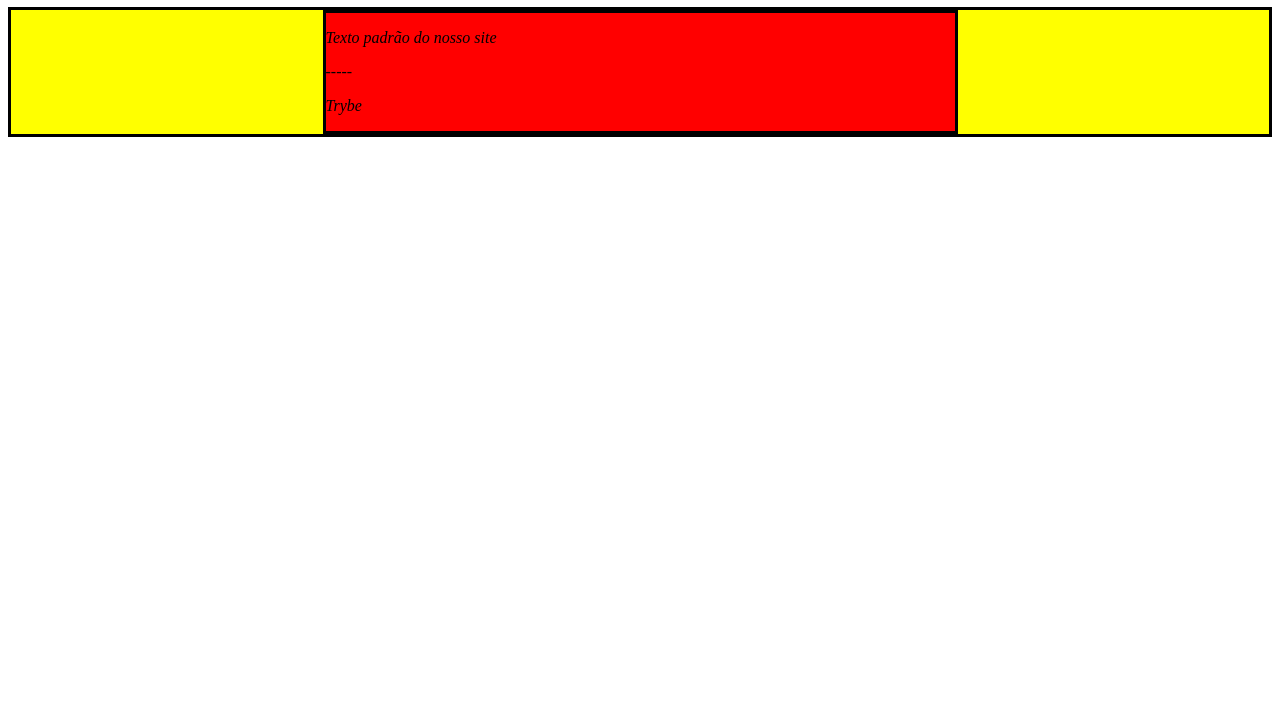
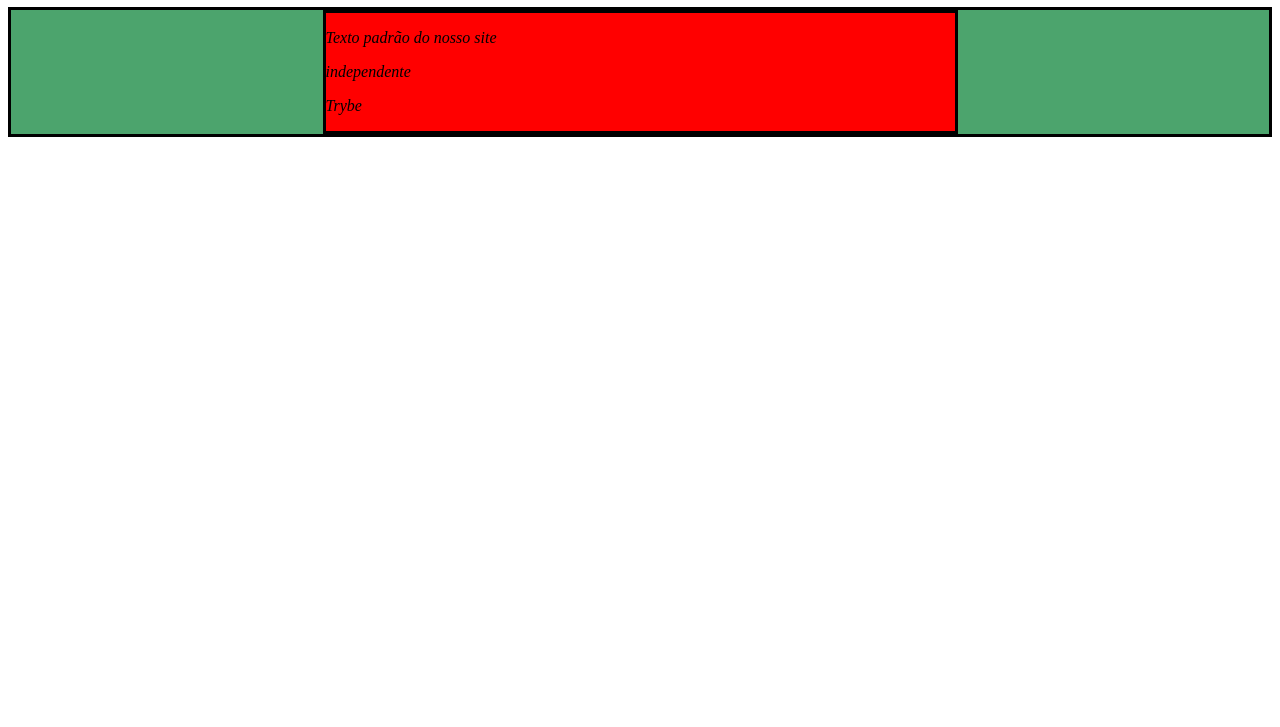
Before and after one commit to araujo2012/exercicios_trybe, a plain HTML site: page block-5-javascript-dom-eventos-e-web-storage/aula_5.1/javascript-dom-eventos-e-web-storage_1.html in a window 1280 px wide. Shown: the part 73-800 px from the top of the page. Drawn offline with Linux system fonts and the light colour scheme.

Commit message:
edita paragrafo e substitui cor amarelo por verde

```diff
--- a/block-5-javascript-dom-eventos-e-web-storage/aula_5.1/javascript-dom-eventos-e-web-storage_1.html
+++ b/block-5-javascript-dom-eventos-e-web-storage/aula_5.1/javascript-dom-eventos-e-web-storage_1.html
@@ -54,6 +54,8 @@
  Crie uma função que modifique todo o texto da tag <p> para maiúsculo.
  Crie uma função que exiba o conteúdo de todas as tags <p> no console.
         */
+        document.getElementsByTagName('p')[1].innerText = 'independente';
+        document.getElementsByClassName('main-content')[0].style.backgroundColor = 'rgb(76,164,109)';
     </script>
   </body>
 </html>
```
